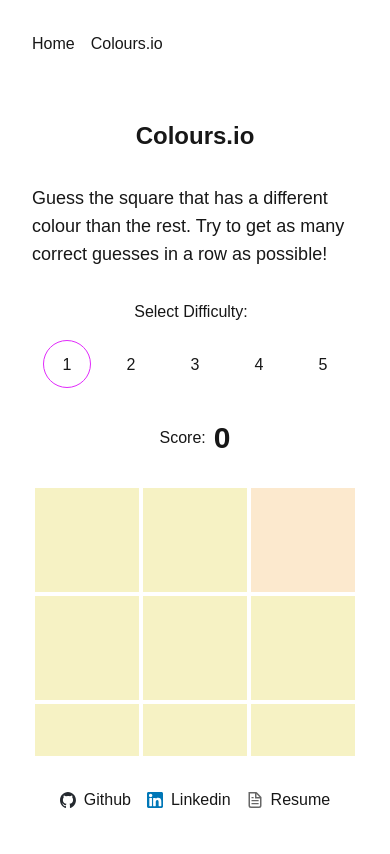
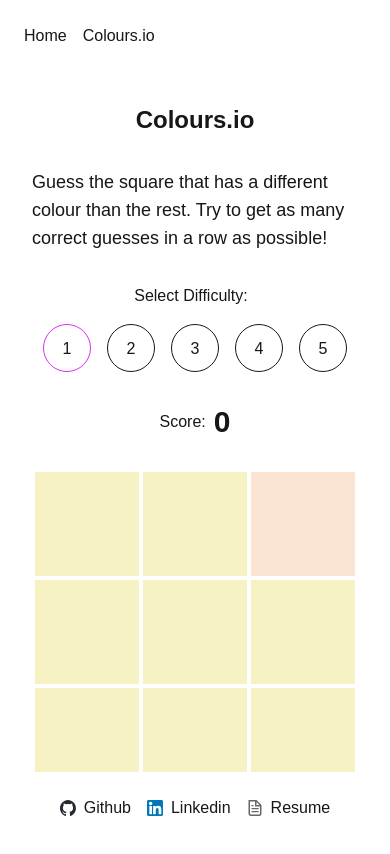
Before and after one commit to chrislu1207/my-personal-site, a Next.js app: page /coloursio in a window 390 px wide. Shown: the top 854 px of the page. Built offline with nearby package versions, Linux system fonts and the light colour scheme.

Commit message:
fix: layout, difficulty updates

```diff
--- a/src/app/coloursio/page.tsx
+++ b/src/app/coloursio/page.tsx
@@ -7,13 +7,13 @@ const DifficultyConfig: Record<
   number,
   { title: string; size: number; colorAdjustment: number; gridSize: string }
 > = {
-  3: { title: '1', size: 3, colorAdjustment: 50, gridSize: 'grid-cols-3' },
-  4: { title: '2', size: 4, colorAdjustment: 40, gridSize: 'grid-cols-4' },
-  5: { title: '3', size: 5, colorAdjustment: 30, gridSize: 'grid-cols-5' },
+  3: { title: '1', size: 3, colorAdjustment: 14, gridSize: 'grid-cols-3' },
+  4: { title: '2', size: 4, colorAdjustment: 12, gridSize: 'grid-cols-4' },
+  5: { title: '3', size: 5, colorAdjustment: 10, gridSize: 'grid-cols-5' },
   6: {
     title: '4',
     size: 6,
-    colorAdjustment: 20,
+    colorAdjustment: 10,
     gridSize: 'grid-cols-6',
   },
   7: {
@@ -53,8 +53,8 @@ export default function Coloursio() {
   };
 
   return (
-    <div className="grid grid-rows-[1fr_20px] items-center justify-items-center p-8">
-      <main className="flex flex-col gap-[32px] row-start-1 items-center sm:items-start">
+    <div className="items-center justify-items-center p-8">
+      <main className="flex flex-col gap-[32px] items-center sm:items-start">
         <h1 className="text-2xl font-bold">Colours.io</h1>
         <span className="text-lg">
           Guess the square that has a different colour than the rest. Try to get
@@ -66,7 +66,7 @@ export default function Coloursio() {
             {Object.entries(DifficultyConfig).map(([key, config]) => (
               <button
                 key={key}
-                className=" size-12 rounded-full p-3 border border-white hover:border-fuchsia-500 disabled:border-fuchsia-500 hover:cursor-pointer"
+                className="size-12 rounded-full p-3 border border-[var(--foreground)] hover:border-fuchsia-500 disabled:border-fuchsia-500 hover:cursor-pointer"
                 disabled={difficulty === config.size}
                 onClick={() => {
                   setWins(0);
@@ -87,12 +87,17 @@ export default function Coloursio() {
         >
           {gridItems.map((item) => (
             <div
-              className="hover:cursor-pointer hover:ring-2 ring-white ring-inset hover:border-white"
+              className="hover:cursor-pointer hover:ring-2 ring-[var(--foreground)] ring-inset hover:border-[var(--foreground)]"
               key={item}
               onClick={() => handleItemClick(item)}
               style={{
                 backgroundColor:
-                  item === answer ? adjustRGBColor(color, 10) : color,
+                  item === answer
+                    ? adjustRGBColor(
+                        color,
+                        DifficultyConfig[difficulty].colorAdjustment
+                      )
+                    : color,
               }}
             />
           ))}
--- a/src/app/page.tsx
+++ b/src/app/page.tsx
@@ -2,10 +2,10 @@ import Image from 'next/image';
 
 export default function Home() {
   return (
-    <div className="grid grid-rows-[20px_1fr_20px] items-center justify-items-center p-8 pb-20 gap-16 sm:p-20 font-[family-name:var(--font-geist-sans)]">
-      <main className="flex flex-col gap-[32px] row-start-2 items-start md:items-start sm:w-xl">
+    <div className="min-h-[calc(100vh-9rem)] sm:min-h-[calc(100vh-11rem)] flex items-center justify-center p-8 sm:p-20 pb-20 gap-16 font-[family-name:var(--font-geist-sans)]">
+      <main className="flex flex-col gap-8 items-start md:items-start sm:w-xl">
         <Image
-          className="rounded-full border-white border-2"
+          className="rounded-full border-[var(--foreground)] border-2"
           src="/me.jpeg"
           alt="Chris Lu"
           width={180}
--- a/src/components/Footer.tsx
+++ b/src/components/Footer.tsx
@@ -2,7 +2,7 @@ import Image from 'next/image';
 
 export default function Footer() {
   return (
-    <footer className="sticky bottom-0 p-8 flex gap-4 flex-wrap items-center justify-center">
+    <footer className="sticky bottom-0 p-6 sm:p-8 flex gap-4 flex-wrap items-center justify-center">
       <a
         className="flex items-center gap-2 hover:underline hover:underline-offset-4"
         href="https://github.com/chrislu1207"
--- a/src/components/Nav.tsx
+++ b/src/components/Nav.tsx
@@ -1,10 +1,17 @@
 import Link from 'next/link';
 
-export default function Nav({}) {
+export default function Nav() {
   return (
-    <nav className="sticky top-0 flex gap-4 p-8">
-      <Link href="/">Home</Link>
-      <Link href="/coloursio">Colours.io</Link>
+    <nav className="sticky top-0 flex gap-4 p-6 sm:p-8">
+      <Link className="hover:underline hover:underline-offset-4" href="/">
+        Home
+      </Link>
+      <Link
+        className="hover:underline hover:underline-offset-4"
+        href="/coloursio"
+      >
+        Colours.io
+      </Link>
     </nav>
   );
 }
```
